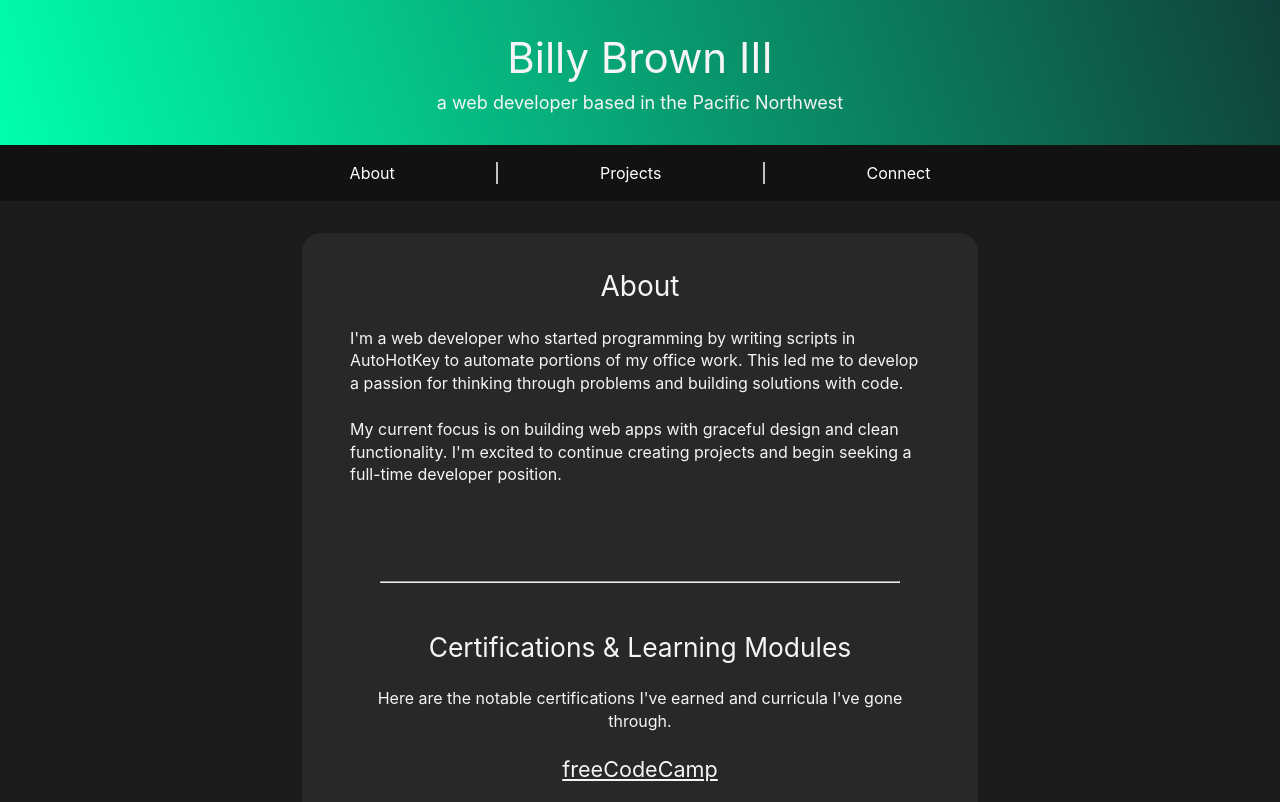
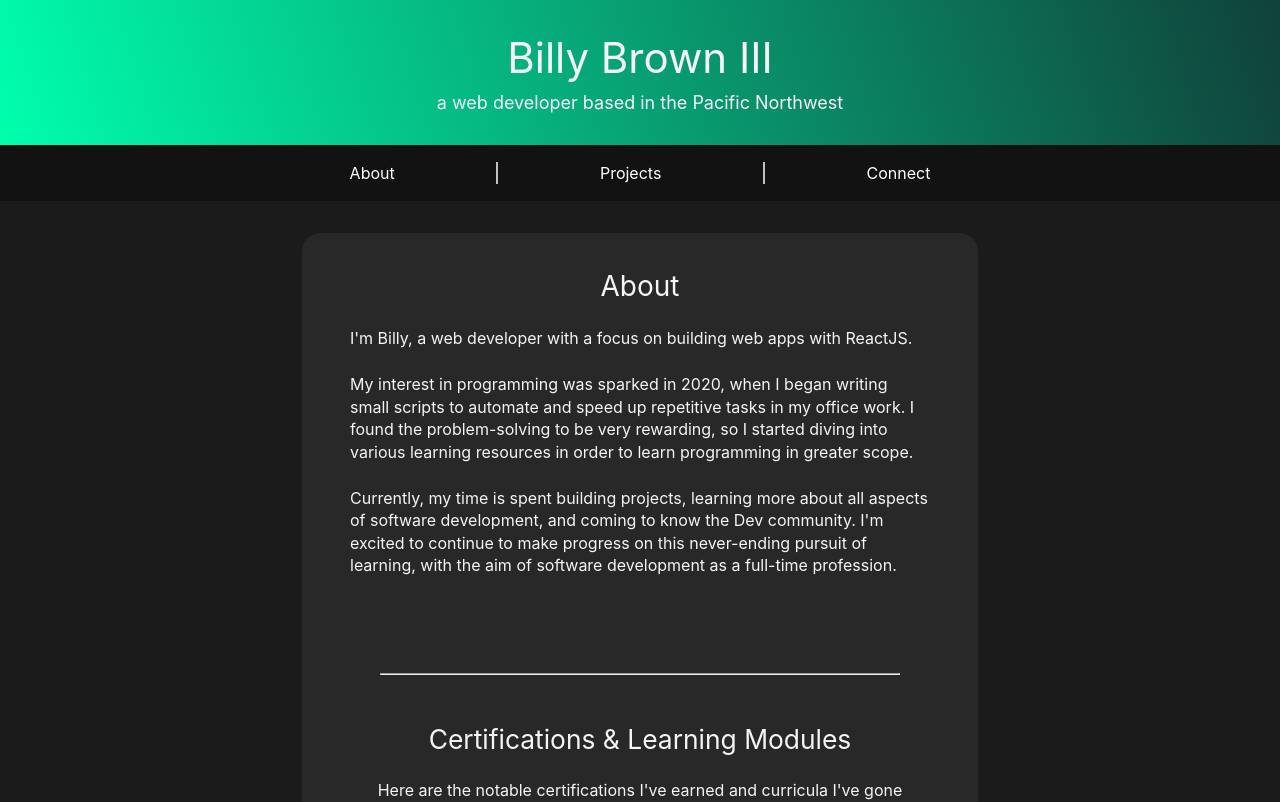
Before and after one commit to billybrown-iii/dev-portfolio, a React (Create React App) app: page / in a window 1280 px wide. Shown: the top 802 px of the page. Built offline with nearby package versions, Linux system fonts and the light colour scheme.

Commit message:
Updated About page text

```diff
--- a/src/Home.js
+++ b/src/Home.js
@@ -8,8 +8,9 @@ function Home(props) {
             <div className="card">
                 <div>
                     <div className="card-title" id="about-title">About</div>
-                    <div className="content">I'm a web developer who started programming by writing scripts in AutoHotKey to automate portions of my office work.  This led me to develop a passion for thinking through problems and building solutions with code.</div>
-                    <div className="content">My current focus is on building web apps with graceful design and clean functionality.  I'm excited to continue creating projects and begin seeking a full-time developer position.</div>
+                    <div className="content">I'm Billy, a web developer with a focus on building web apps with ReactJS.</div>
+                    <div className="content">My interest in programming was sparked in 2020, when I began writing small scripts to automate and speed up repetitive tasks in my office work.  I found the problem-solving to be very rewarding, so I started diving into various learning resources in order to learn programming in greater scope.</div>
+                    <div className="content">Currently, my time is spent building projects, learning more about all aspects of software development, and coming to know the Dev community.  I'm excited to continue to make progress on this never-ending pursuit of learning, with the aim of software development as a full-time profession.</div>
                     <hr />
                     <div className="card-title" id="certs-title">Certifications & Learning Modules</div>
                     <div className="content cert-desc">Here are the notable certifications I've earned and curricula I've gone through.</div>
```
